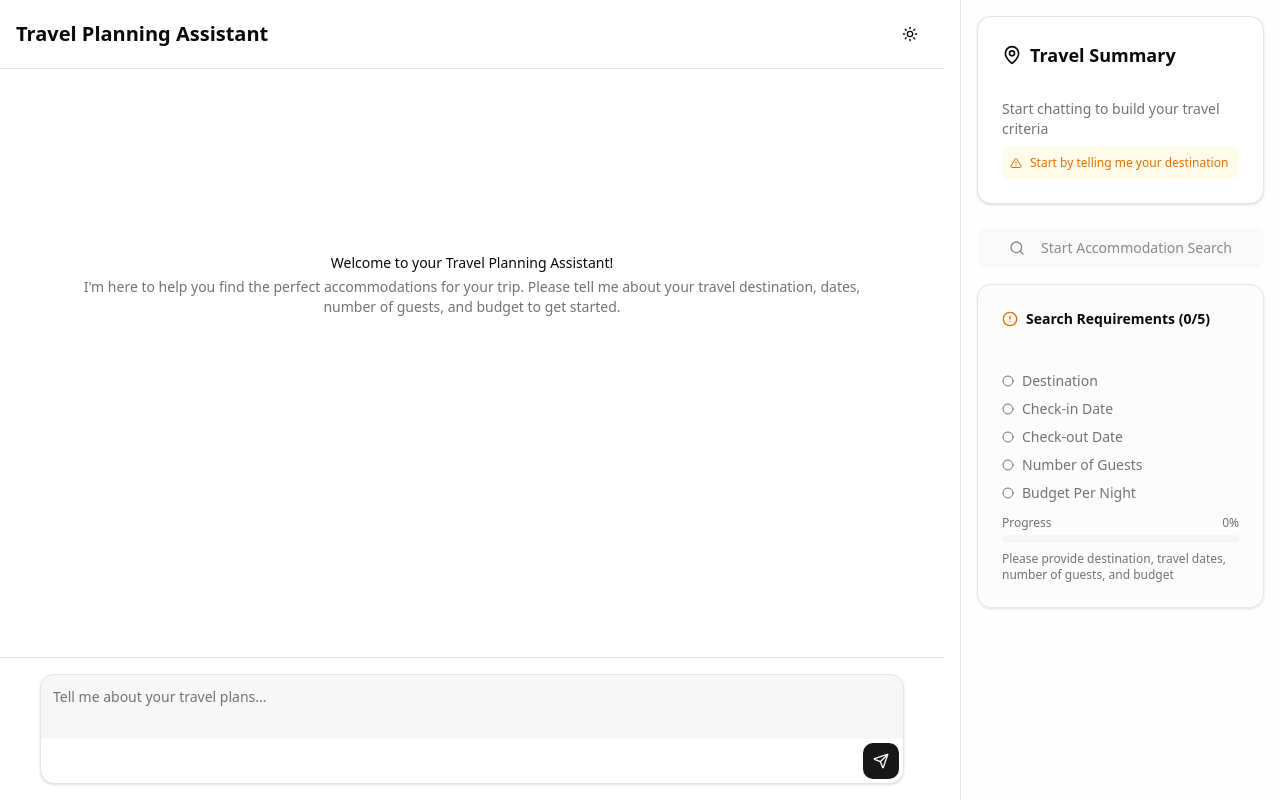
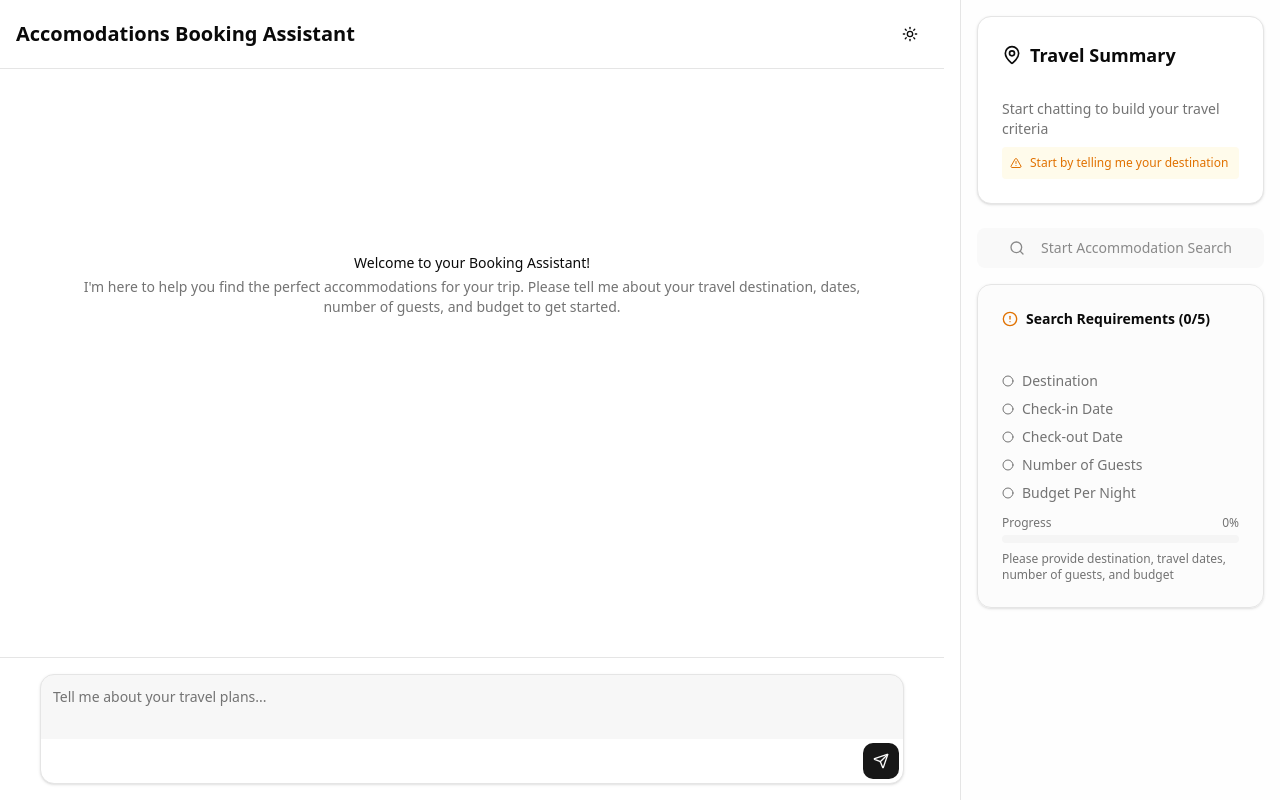
Before and after one commit to dr-regier/booking-agent-ts, a Next.js app: page / in a window 1280 px wide. Built offline with nearby package versions, Linux system fonts and the light colour scheme.

Commit message:
Updated page to "Accommodations Booking Assistant"

```diff
--- a/app/page.tsx
+++ b/app/page.tsx
@@ -133,7 +133,7 @@ export default function Home() {
       {/* Main chat area */}
       <div className="flex-1 flex flex-col min-h-0">
         <div className="border-b p-4 flex items-center justify-between flex-shrink-0">
-          <h1 className="text-xl font-semibold">Travel Planning Assistant</h1>
+          <h1 className="text-xl font-semibold">Accomodations Booking Assistant</h1>
           <ThemeToggle />
         </div>
 
@@ -144,7 +144,7 @@ export default function Home() {
               {limitedMessages.length === 0 ? (
                 <div className="flex size-full flex-col items-center justify-center gap-3 p-8 text-center min-h-96">
                   <div className="space-y-1">
-                    <h3 className="font-medium text-sm">Welcome to your Travel Planning Assistant!</h3>
+                    <h3 className="font-medium text-sm">Welcome to your Booking Assistant!</h3>
                     <p className="text-muted-foreground text-sm">I'm here to help you find the perfect accommodations for your trip. Please tell me about your travel destination, dates, number of guests, and budget to get started.</p>
                   </div>
                 </div>
```
